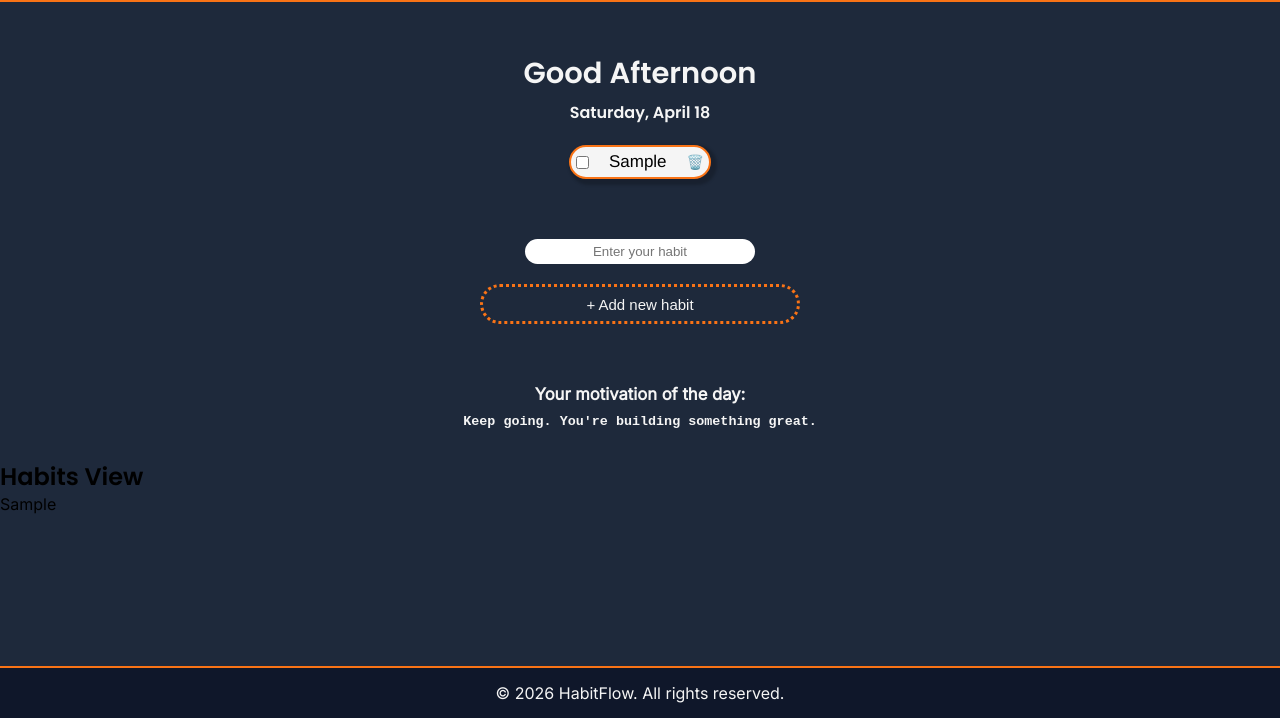
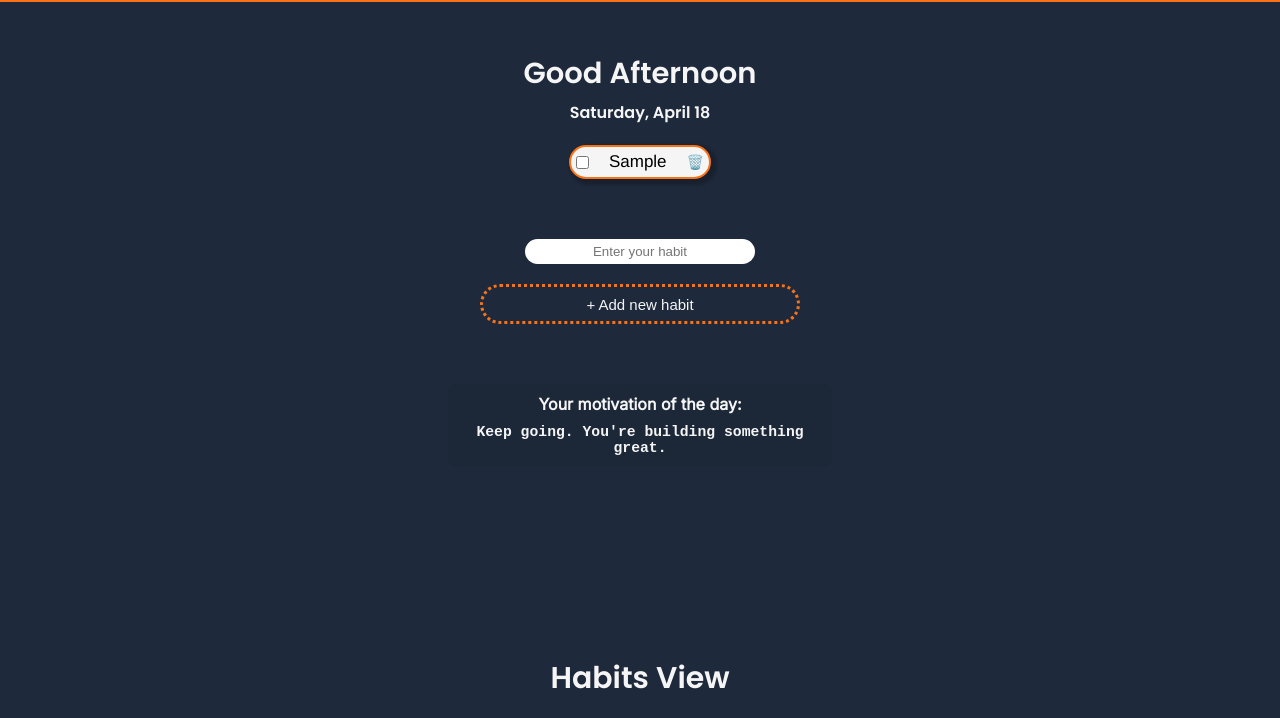
Before and after one commit to newmorin2/HabitFlow, a plain HTML site: page index.html in a window 1280 px wide. Both pictures are taken after typing "Sample" into the empty fields and a click on the button "+ Add new habit". Shown: the part 82-800 px from the top of the page. Drawn offline with Linux system fonts and the light colour scheme; no server answers.

Commit message:
Styled the habits view section

```diff
--- a/styles.css
+++ b/styles.css
@@ -46,7 +46,7 @@ h1,h2,h3,h4{
     transition: 2.1s;
 }
 
-/* Main content */
+/* hOME STYLES */
 .container{
     display: flex;
     justify-content:center;
@@ -98,8 +98,16 @@ button:hover{
 .quoteContainer{
     text-align: center;
     color: whitesmoke;
-    font-size: 20px;
     margin-bottom: 30px;
+    background-color:#151c2921;
+    width: 30%;
+    margin: auto;
+    border: 1px;
+    border-radius: 8px;
+    padding: 10px;
+}
+.quoteContainer h5{
+    font-size: 16px;
 }
 .quoteContainer h6{
     margin-top: 10px;
@@ -134,6 +142,41 @@ button:hover{
 .habitCard button:hover {
   transform: scale(1.1);
 }
+section h2{
+    color: whitesmoke;
+    text-align: center;
+    margin-top: 190px;
+    margin-bottom: 30px;
+    font-size: 30px;
+}
+.habitsContainer{
+    height: 110vh;
+}
+#history{
+    background-color: #151c2969;
+    height: 350px;
+    color: whitesmoke;
+    padding: 30px;
+    width: 40%;
+    margin: auto;
+    border-radius: 15px;
+}
+.habitCardTwo{
+  display: flex;
+  flex-direction: row;
+  align-items: center;
+  gap: 20px;
+  font-size: 19px;
+  font-family:'Franklin Gothic Medium', 'Arial Narrow', Arial, sans-serif;
+  background-color: whitesmoke;
+  padding: 15px;
+  width: 45%;
+  color: black;
+  margin: 20px auto;
+  border:2px solid #F97316;
+  border-radius: 18px;
+  box-shadow: 3px 3px 3px 3px rgba(0,0,0,0.2);
+}
 
 footer{
     background-color: #0F172A;
@@ -145,7 +188,10 @@ footer{
 }
 
 
-/* responsive */
+
+
+
+/* RESPONSIVE */
 @media  screen and (max-width:375px) {
     .navbar h1 a{
         font-size: 18px;
@@ -179,6 +225,9 @@ footer{
     }
     button{
         font-size: 15px;
+    }
+    .quoteContainer{
+        font-size: 16px;
     }
     footer{
         font-size: 13px;
@@ -218,6 +267,9 @@ footer{
     button{
         font-size: 15px;
     }
+    .quoteContainer{
+        font-size: 18px;
+    }
     footer{
         font-size: 15px;
     }
@@ -244,6 +296,9 @@ footer{
     }
     button{
         font-size: 18px;
+    }
+    .quoteContainer{
+        font-size: 22px;
     }
     input{
         width: 30%;
```
